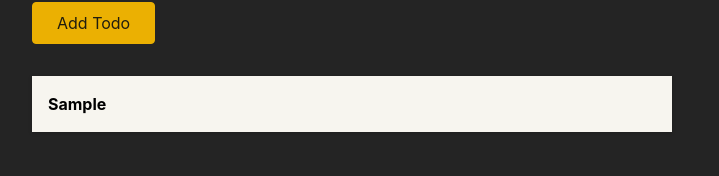
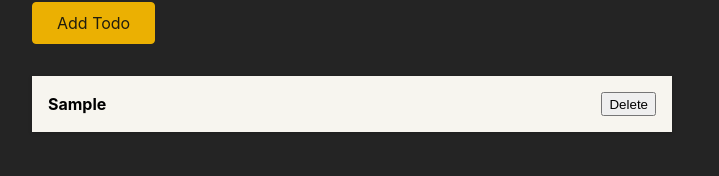
Before and after one commit to Omar-Elmoez/Todo-TypeScript, a React (Vite) app: page / in a window 1280 px wide. Both pictures are taken after typing "Sample" into the empty fields and a click on the button "Add Todo". Shown: the part 124-300 px from the top of the page, without its empty margins (288-1007 px from the left). Built offline with nearby package versions, Linux system fonts and the light colour scheme.

Commit message:
Adding removeTodo functionlaity

```diff
--- a/src/App.tsx
+++ b/src/App.tsx
@@ -9,10 +9,14 @@ function App() {
     setTasks((prevTasks) => [...prevTasks, new Todo(text)]);
   }
 
+  const removeTodoHandler = (id: number) => {
+    setTasks((prevTasks) => prevTasks.filter((task) => task.id !== id));
+  }
+
   return (
     <>
       <NewTodo onAddTodo={addTodoHandler} />
-      <Todos items={tasks} />
+      <Todos items={tasks} onRemoveTodo={removeTodoHandler} />
     </>
   );
 }
--- a/src/components/TodoItem.module.css
+++ b/src/components/TodoItem.module.css
@@ -6,4 +6,7 @@
   color: black;
   font-weight: bold;
   text-transform: capitalize;
+  display: flex;
+  justify-content: space-between;
+  align-self: center;
 }
--- a/src/components/TodoItem.tsx
+++ b/src/components/TodoItem.tsx
@@ -1,7 +1,11 @@
 import classes from './TodoItem.module.css'
-const TodoItem: React.FC<React.PropsWithChildren> = (props) => {
+const TodoItem: React.FC<React.PropsWithChildren<{ currentId: number; onRemoveTodo: (id: number) => void}>> = (props) => {
+
   return (
-    <li className={classes.item}>{props.children}</li>
+    <li className={classes.item}>
+      {props.children}
+      <button onClick={() => props.onRemoveTodo(props.currentId)}>Delete</button>
+    </li>
   )
 }
 
--- a/src/components/Todos.tsx
+++ b/src/components/Todos.tsx
@@ -1,12 +1,16 @@
 import Todo from "../models/todo";
 import TodoItem from "./TodoItem";
 import classes from "./Todos.module.css";
-const Todos: React.FC<React.PropsWithChildren<{ items: Todo[] }>> = (props) => {
+const Todos: React.FC<
+  React.PropsWithChildren<{ items: Todo[]; onRemoveTodo: (id: number) => void }>
+> = (props) => {
   return (
     <ul className={classes.todos}>
-      {props.items.map(item => <TodoItem key={item.id}>{item.text}</TodoItem>)}
+      {props.items.map((item) => (
+        <TodoItem key={item.id} currentId={item.id} onRemoveTodo={props.onRemoveTodo}>{item.text}</TodoItem>
+      ))}
     </ul>
-  )
-}
+  );
+};
 
 export default Todos;
```
